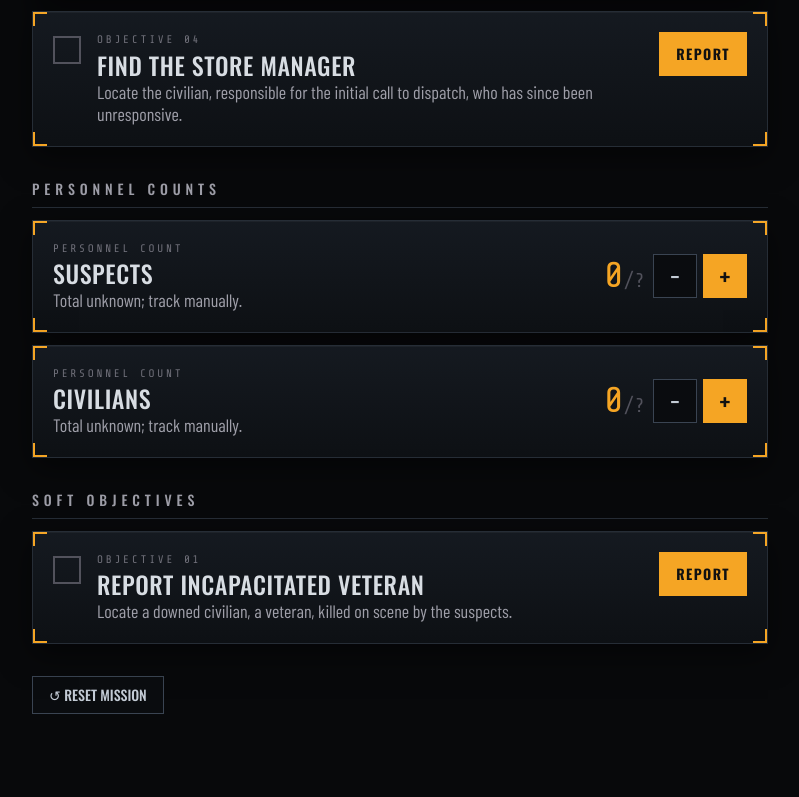
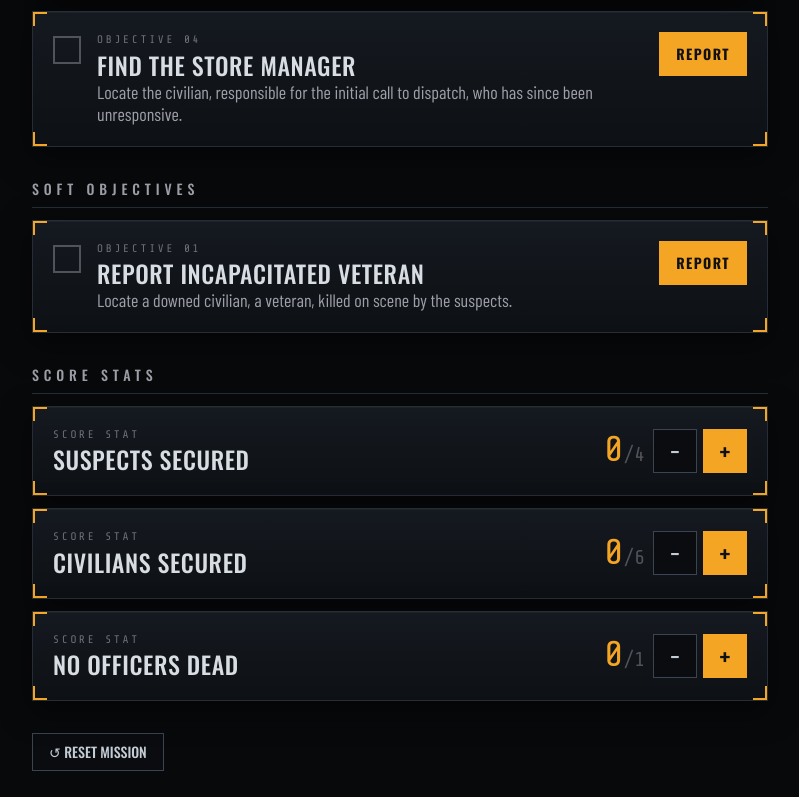
Before and after one commit to moonyxc/ReadyOrNot_Mission-Tracker, a Next.js app: page /mission/thank-you-come-again in a window 1280 px wide. Shown: the part 819-1616 px from the top of the page, without its empty margins (240-1039 px from the left). Before the commit the page ends 1565 px from the top, so only its background shows below. Built offline with nearby package versions, Linux system fonts and the light colour scheme.

Commit message:
feat: add score stats functionality and update related mission data handling

```diff
--- a/src/app/Tracker.tsx
+++ b/src/app/Tracker.tsx
@@ -5,6 +5,7 @@ import {
   getManualPersonnelCounters,
   personnelCounterKeys,
   type Mission,
+  type MissionScoreStat,
   type Objective,
   type PersonnelCounter,
 } from "./missions";
@@ -217,6 +218,64 @@ function PersonnelCounterRow({
   );
 }
 
+function ScoreStatRow({
+  stat,
+  value,
+  onSet,
+}: {
+  stat: MissionScoreStat;
+  value: number;
+  onSet: (n: number) => void;
+}) {
+  const complete = value >= stat.target;
+
+  return (
+    <li className="panel relative p-4 sm:p-5">
+      <div className="flex flex-wrap items-center justify-between gap-4">
+        <div>
+          <p className="font-mono text-[11px] tracking-[0.25em] text-zinc-500">
+            SCORE STAT
+          </p>
+          <h3 className="font-display text-xl uppercase tracking-wide sm:text-2xl">
+            {stat.title}
+          </h3>
+        </div>
+
+        <div className="flex w-full shrink-0 items-center justify-between gap-2 sm:w-auto sm:justify-end">
+          <output
+            aria-label={`${stat.title} score`}
+            aria-live="polite"
+            className={`font-mono text-4xl leading-none ${
+              complete ? "text-ok" : "text-amber"
+            }`}
+          >
+            {value}
+            <span className="text-xl text-zinc-600">/{stat.target}</span>
+          </output>
+          <div className="flex gap-1.5">
+            <button
+              type="button"
+              onClick={() => onSet(Math.max(0, value - 1))}
+              className="btn h-11 w-11 text-2xl"
+              aria-label={`Decrease ${stat.title}`}
+            >
+              −
+            </button>
+            <button
+              type="button"
+              onClick={() => onSet(Math.min(stat.target, value + 1))}
+              className="btn btn-primary h-11 w-11 text-2xl"
+              aria-label={`Increase ${stat.title}`}
+            >
+              +
+            </button>
+          </div>
+        </div>
+      </div>
+    </li>
+  );
+}
+
 function Section({
   title,
   children,
@@ -303,11 +362,14 @@ export default function Tracker({ mission }: { mission: Mission }) {
 
   const val = (o: Objective) =>
     Math.max(0, Math.min(counts[o.id] ?? 0, o.target));
+  const scoreStatVal = (stat: MissionScoreStat) =>
+    Math.max(0, Math.min(counts[stat.id] ?? 0, stat.target));
   const done = (o: Objective) => val(o) >= o.target;
 
   const objs = mission.objectives;
   const mains = objs.filter((o) => o.type === "main");
   const softs = objs.filter((o) => o.type === "soft");
+  const scoreStats = mission.scoreStats ?? [];
   const manualPersonnelCounters = getManualPersonnelCounters(mission);
 
   const totalTarget = objs.reduce((s, o) => s + o.target, 0);
@@ -411,6 +473,21 @@ export default function Tracker({ mission }: { mission: Mission }) {
         </ul>
       </Section>
 
+      {scoreStats.length > 0 && (
+        <Section title="Score Stats">
+          <ul className="flex flex-col gap-3">
+            {scoreStats.map((stat) => (
+              <ScoreStatRow
+                key={stat.id}
+                stat={stat}
+                value={scoreStatVal(stat)}
+                onSet={(n) => set(stat.id, n)}
+              />
+            ))}
+          </ul>
+        </Section>
+      )}
+
       <div className="mt-8 flex flex-wrap items-center gap-3 font-mono text-sm">
         {confirmReset ? (
           <>
--- a/src/app/missions.ts
+++ b/src/app/missions.ts
@@ -10,12 +10,19 @@ export type Objective = {
   type: ObjectiveType;
 };
 
+export type MissionScoreStat = {
+  id: string;
+  title: string;
+  target: number;
+};
+
 export type Mission = {
   id: string;
   number: number;
   name: string;
   group: string;
   objectives: Objective[];
+  scoreStats?: MissionScoreStat[];
 };
 
 const personnelCounterCategories = ["suspects", "civilians"] as const;
@@ -35,12 +42,16 @@ const personnelObjectiveIds: Record<PersonnelCounter, string> = {
 export function getManualPersonnelCounters(
   mission: Mission,
 ): PersonnelCounter[] {
+  const scoreStatIds = new Set(
+    (mission.scoreStats ?? []).map((stat) => stat.id),
+  );
+
   return personnelCounterCategories.filter((counter) => {
     const objectiveId = personnelObjectiveIds[counter];
     return !mission.objectives.some(
       (objective) =>
         objective.id === objectiveId && objective.kind === "count",
-    );
+    ) && !scoreStatIds.has(personnelCounterKeys[counter]);
   });
 }
 
@@ -90,6 +101,23 @@ export const missions: Mission[] = [
         kind: "check",
         target: 1,
         type: "soft",
+      },
+    ],
+    scoreStats: [
+      {
+        id: personnelCounterKeys.suspects,
+        title: "Suspects Secured",
+        target: 4,
+      },
+      {
+        id: personnelCounterKeys.civilians,
+        title: "Civilians Secured",
+        target: 6,
+      },
+      {
+        id: "score-no-officers-dead",
+        title: "No Officers Dead",
+        target: 1,
       },
     ],
   },
--- a/src/app/tracker-storage.ts
+++ b/src/app/tracker-storage.ts
@@ -7,9 +7,15 @@ function isRecord(value: unknown): value is Record<string, unknown> {
 }
 
 export function emptyCounts(mission: Mission): Counts {
+  const scoreStats = mission.scoreStats ?? [];
+  const scoreStatIds = new Set(scoreStats.map((stat) => stat.id));
+
   return Object.fromEntries([
     ...mission.objectives.map((objective) => [objective.id, 0]),
-    ...Object.values(personnelCounterKeys).map((id) => [id, 0]),
+    ...Object.values(personnelCounterKeys)
+      .filter((id) => !scoreStatIds.has(id))
+      .map((id) => [id, 0]),
+    ...scoreStats.map((stat) => [stat.id, 0]),
   ]);
 }
 
@@ -33,6 +39,9 @@ export function parseStoredCounts(
   }
 
   let invalid = false;
+  const scoreStats = mission.scoreStats ?? [];
+  const scoreStatIds = new Set(scoreStats.map((stat) => stat.id));
+
   for (const objective of mission.objectives) {
     const value = parsed[objective.id];
     if (value === undefined) continue;
@@ -50,7 +59,23 @@ export function parseStoredCounts(
     counts[objective.id] = normalized;
   }
 
+  for (const stat of scoreStats) {
+    const value = parsed[stat.id];
+    if (value === undefined) continue;
+
+    if (typeof value !== "number" || !Number.isFinite(value)) {
+      invalid = true;
+      continue;
+    }
+
+    const normalized = Math.max(0, Math.min(stat.target, Math.floor(value)));
+    if (normalized !== value) invalid = true;
+    counts[stat.id] = normalized;
+  }
+
   for (const id of Object.values(personnelCounterKeys)) {
+    if (scoreStatIds.has(id)) continue;
+
     const value = parsed[id];
     if (value === undefined) continue;
 
```
Also changed, not shown: 2 other files (tests, documents, lock files or other folders).
